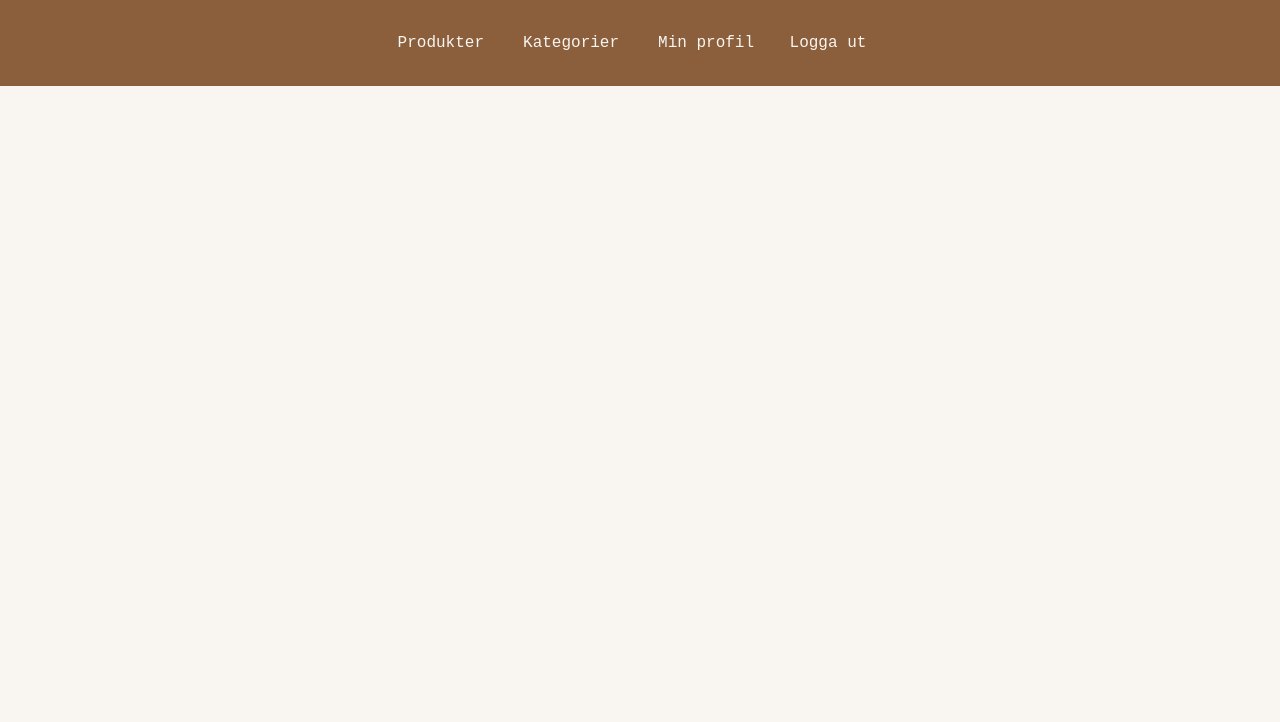
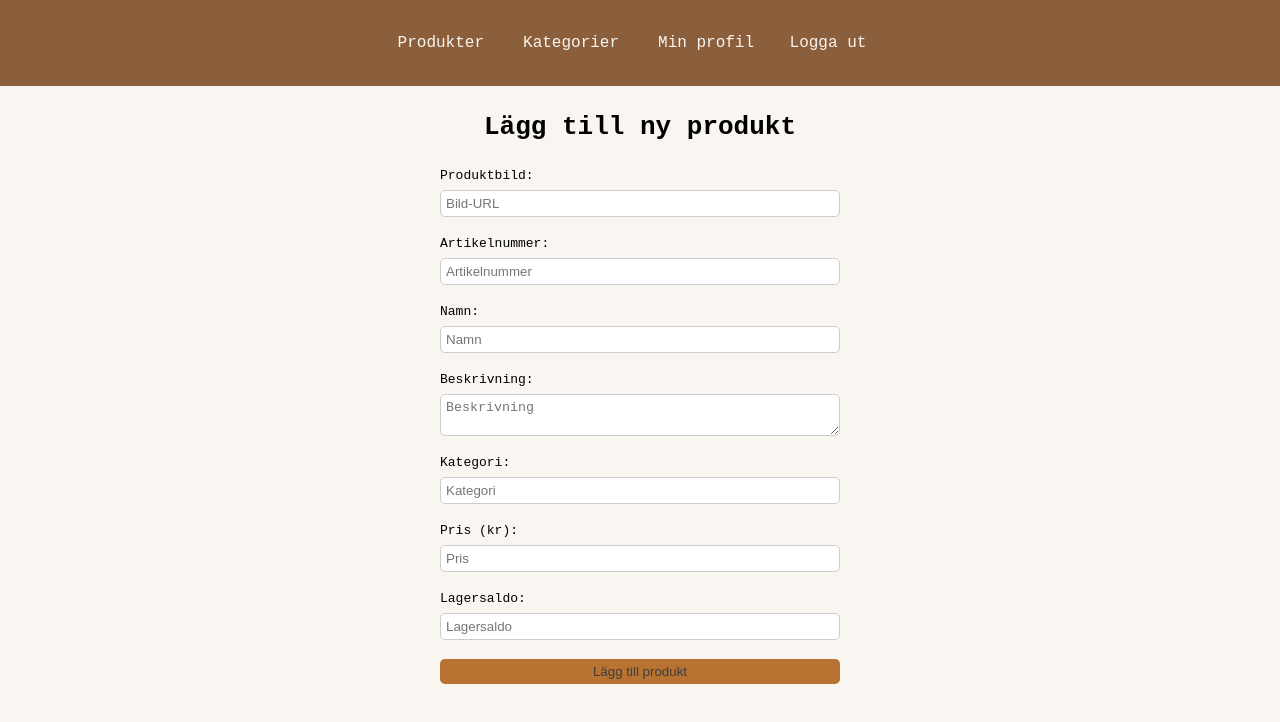
Before and after one commit to anglajuliusson/dt193g-projekt-frontend, a Vue app in the folder Lundbergs_Bryggeri/: page /add-product in a window 1280 px wide. Shown: the top 722 px of the page. Built offline with nearby package versions, Linux system fonts and the light colour scheme; sample sign-in values are in the browser's storage.

Commit message:
Vyn för lägg till ny produkt

```diff
--- a/Lundbergs_Bryggeri/src/views/AddProductView.vue
+++ b/Lundbergs_Bryggeri/src/views/AddProductView.vue
@@ -1,7 +1,47 @@
-<script setup></script>
+<script setup>
+    import { useRouter } from 'vue-router';
+    import ProductForm from '../components/AddProductForm.vue';
+
+    // Router används för att nevigera mellan vyer efter lyckat anrop
+    const router = useRouter();
+
+    // Funktion som tar emot formulärdata från ProductForm-komponenten
+    // och skickar ett POST-anrop till backend för att skapa en ny produkt
+    const handleSubmit = async (formData) => {
+      // Hämtar JWT-token från localStorage för autentisering
+      const token = localStorage.getItem('token');
+
+      // Skickar POST-anrop till backend med produktdata
+      const res = await fetch('http://localhost:3000/products', {
+        method: 'POST',
+        headers: {
+          'Content-Type': 'application/json',
+          'Authorization': `Bearer ${token}` // Token krävs för skyddad endpoint
+        },
+        body: JSON.stringify(formData)
+      });
+
+      // Vid lyckat svar navigeras användaren tillbaka till produktlistan
+      if (res.ok) {
+        router.push('/products');
+      } else {
+        const data = await res.json();
+        alert("Fel vid tillägg: " + data.error);
+      }
+    };
+</script>
 
 <template>
-
+    <main>
+        <h1>Lägg till ny produkt</h1>
+        <ProductForm @submit="handleSubmit" />
+    </main>
 </template>
 
-<style scoped></style>
+<style scoped>
+    main {
+        text-align: center;
+        margin-top: 2em;
+        margin-bottom: 3em;
+    }
+</style>
```
